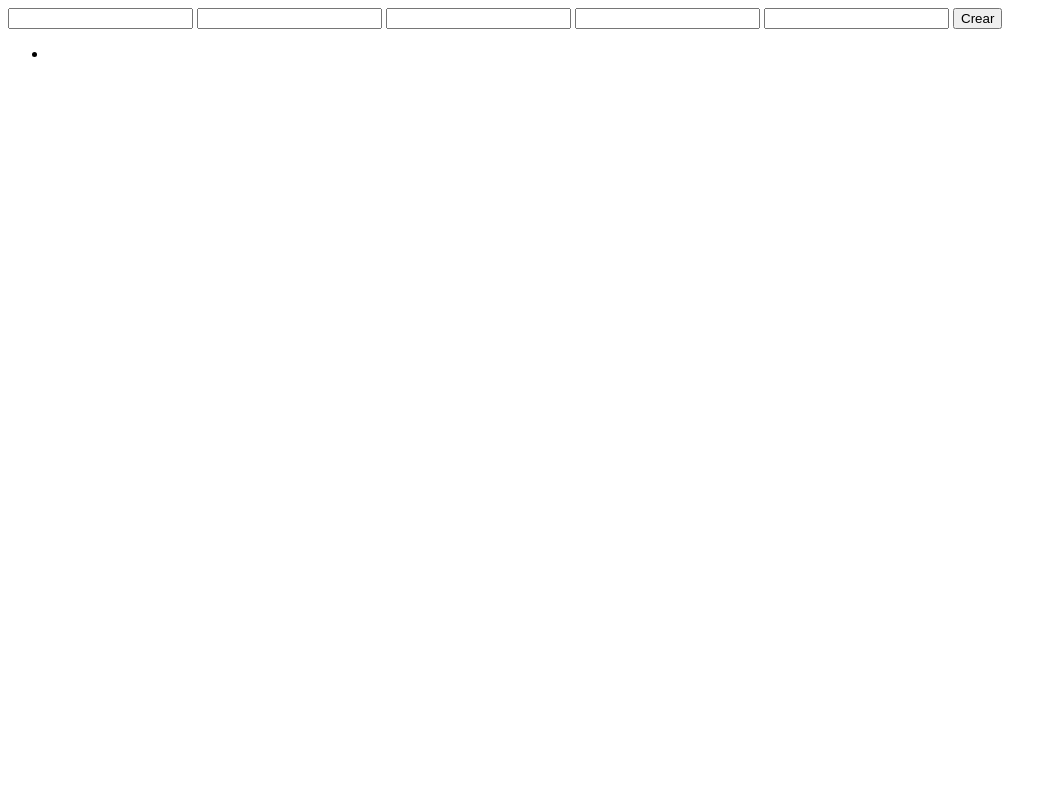
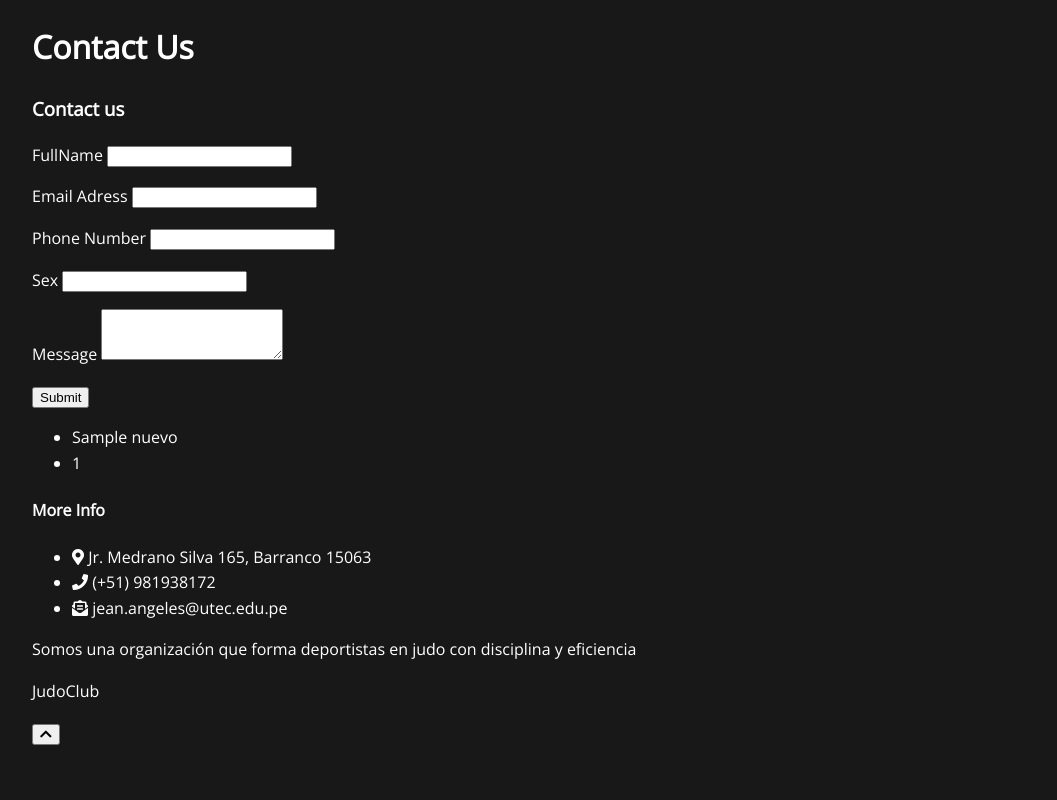
Before and after one commit to cs2b01-lab2-02-2020-2/proyecto-1-doubledamage-dd, a Flask app: page / in a window 1280 px wide. Shown: the whole page, without its empty margins (0-1057 px from the left). Run offline with Flask 2, Linux system fonts and the light colour scheme; tables that the repository leaves empty hold one stand-in row (values such as "Sample post"); some libraries are stand-ins or nearby versions.

Commit message:
falta migrate

```diff
--- a/app.py
+++ b/app.py
@@ -45,7 +45,11 @@ def create_usuario():
         db.session.add(usuario)
         db.session.commit()
         return jsonify({
-            "dzname": usuario.dzname
+            "dzname": usuario.dzname,
+            "dzEmail": usuario.dzEmail,
+            "dzOther_phone": usuario.dzOther_phone,
+            "dzOther_sex": usuario.dzOther_sex,
+            "dzMessage": usuario.dzMessage
             })
     except:
         db.session.rollback()
--- a/templates/index.html
+++ b/templates/index.html
@@ -1,28 +1,66 @@
-<html>
+<!DOCTYPE html>
+<html lang="en">
     <head>
-        <title>Double Damage raaaa</title>
+
         <style>
             .hidden {
                 display: none
             }
 
         </style>
+        <meta charset="UTF-8">
+        <meta name="viewport" content="width=device-width, initial-scale=1.0">
+        <meta http-equiv="X-UA-Compatible" content="ie=edge">
+        <title>Double Damage raaaa</title>
+        <link rel="stylesheet" href="main.css" type="text/css">
+        <!-- GOOGLE FONTs -->
+        <link href="https://fonts.googleapis.com/css2?family=Open+Sans&display=swap" rel="stylesheet">
+        <!-- FONT AWESOME -->
+        <link rel="stylesheet" href="https://use.fontawesome.com/releases/v5.8.1/css/all.css" integrity="sha384-50oBUHEmvpQ+1lW4y57PTFmhCaXp0ML5d60M1M7uH2+nqUivzIebhndOJK28anvf" crossorigin="anonymous">
+        <!-- ANIMATE CSS -->
+        <link rel="stylesheet" href="https://cdnjs.cloudflare.com/ajax/libs/animate.css/3.7.0/animate.min.css">
     </head>
     <body>
+        <div class="content">
 
+            <h1 class="logo">Contact <span>Us</span></h1>
+            <div class="contact-wrapper animated bounceInUp"></div>
+            <div class="contact-form">
+                <h3>Contact us</h3>
             <form id="form">
+                <p>
+                    <label>FullName</label>
                     <input type="text" id="dzname" name="dzname"/>
+                </p>
+                <p>
+                    <label>Email Adress</label>
                     <input type="text" id="dzEmail" name="dzEmail"/>
+                </p>
+                <p>
+                    <label>Phone Number</label>
                 <input type="number" id="dzOther_phone" name="dzOther_phone"/>
+                </p>
+                <p>
+                    <label>Sex</label>
                 <input type="text" id="dzOther_sex" name="dzOther_sex"/>
-            <input type="text" id="dzMessage" name="dzMessage"/>
-            <input type="submit" value="Crear"/>
+                </p>
+                <p class="block">
+                    <label>Message</label>
+                     <textarea input type="text" id="dzMessage" name="dzMessage" rows="3"></textarea>
+                 </p>
+                <div class="col-md-12">
+                    <button name="submit" type="submit" value="Submit" class="btn btn-primary btn-block"> <span>Submit</span> </button>
+                </div>
             </form>
             <div id="error" class="hidden">Ocurrió un error!</div>
             <ul id="usuarios_ingresados">
                 {% for d in data %}
-            <li>{{d.description}}</li>
+                <li>{{d.dzname}}</li>
                 {% endfor %}
+                {% for d in data %}
+                <li>{{d.dzOther_phone}}</li>
+                {% endfor %}
+
             </ul>
 
             <script>
@@ -68,8 +106,17 @@
                     });
                 }
             </script>
-
-
+            <div class="contact-info">
+                <h4>More Info</h4>
+                <ul>
+                    <li><i class="fas fa-map-marker-alt"></i> Jr. Medrano Silva 165, Barranco 15063</li>
+                    <li><i class="fas fa-phone"></i> (+51) 981938172</li>
+                    <li><i class="fas fa-envelope-open-text"></i> jean.angeles@utec.edu.pe</li>
+                </ul>
+                <p> Somos una organización que forma deportistas en judo con disciplina y eficiencia</p>
+                <p>JudoClub</p>
+            <button type="button" class="scrollTop"><i class="fa fa-chevron-up"></i></button>
+        </div>
     </body>
 
 </html>
--- a/templates/indexa.html
+++ b/templates/indexa.html
@@ -38,7 +38,7 @@
 <!-- Revolution Navigation Style -->
 <link rel="stylesheet" type="text/css" href="http://karate.w3itexperts.com/xhtml/plugins/revolution/css/navigation.css">
 <!-- GOOGLE FONTS -->
-<link href="https://fonts.googleapis.com/css?family=Montserrat:100,200,300,400,500,600,700,800,900|Open+Sans:300,400,600,700,800|Roboto:100,300,400,500,700,900|Raleway:100,300,400,500,700,900" rel="stylesheet">
+<link href="https://fonts.googleapis.com/css2?family=Quicksand:wght@700&display=swap" rel="stylesheet">
 </head>
 <body>
 
--- /dev/null
+++ b/templates/main.css
@@ -0,0 +1,11 @@
+*{
+    box-sizing: border-box;
+}
+
+body {
+    background: #181818;
+    color: #fff;
+    line-height: 1.6;
+    font-family: 'Open Sans', sans-serif;
+    padding: 0 1.5em;
+}
```
Lines whose indentation alone changed are shown as unchanged.
